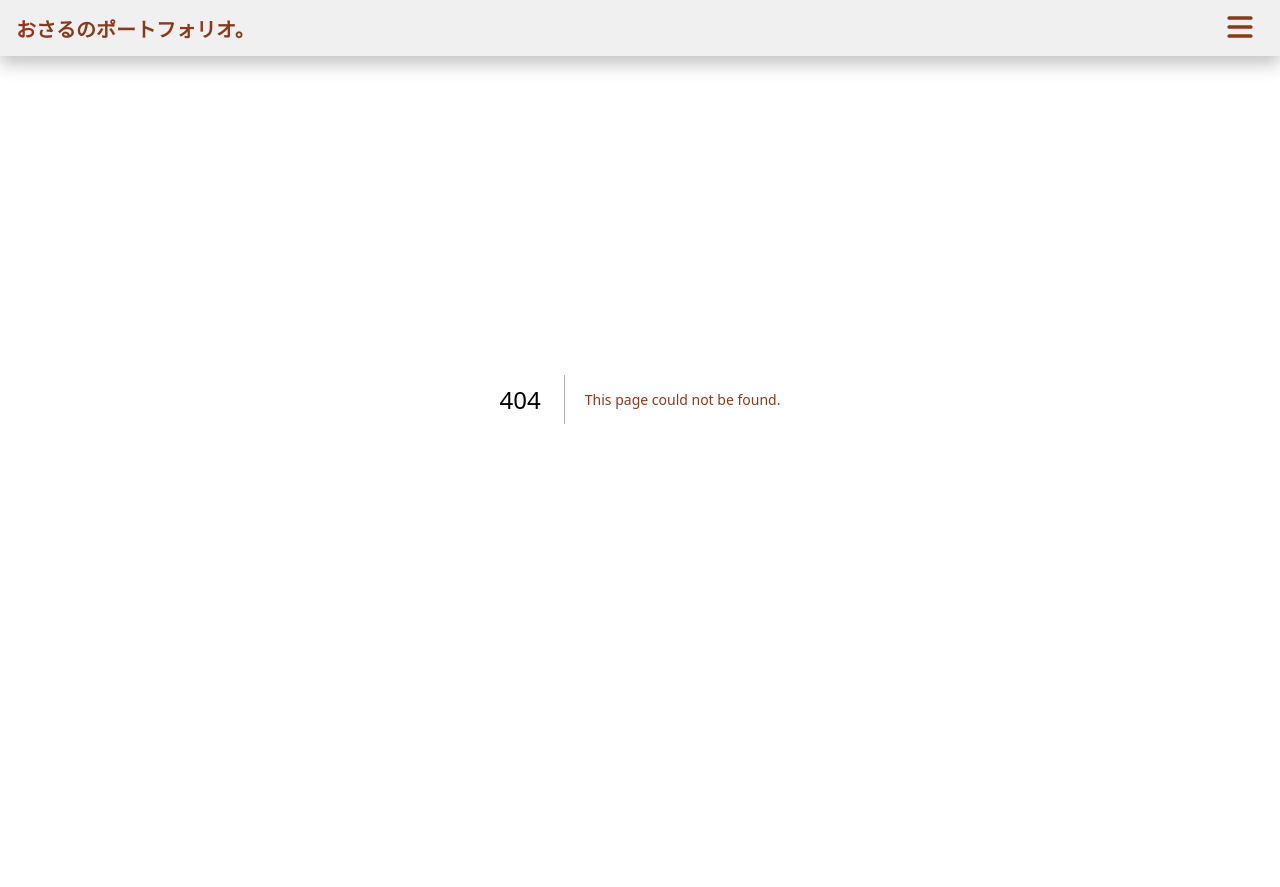
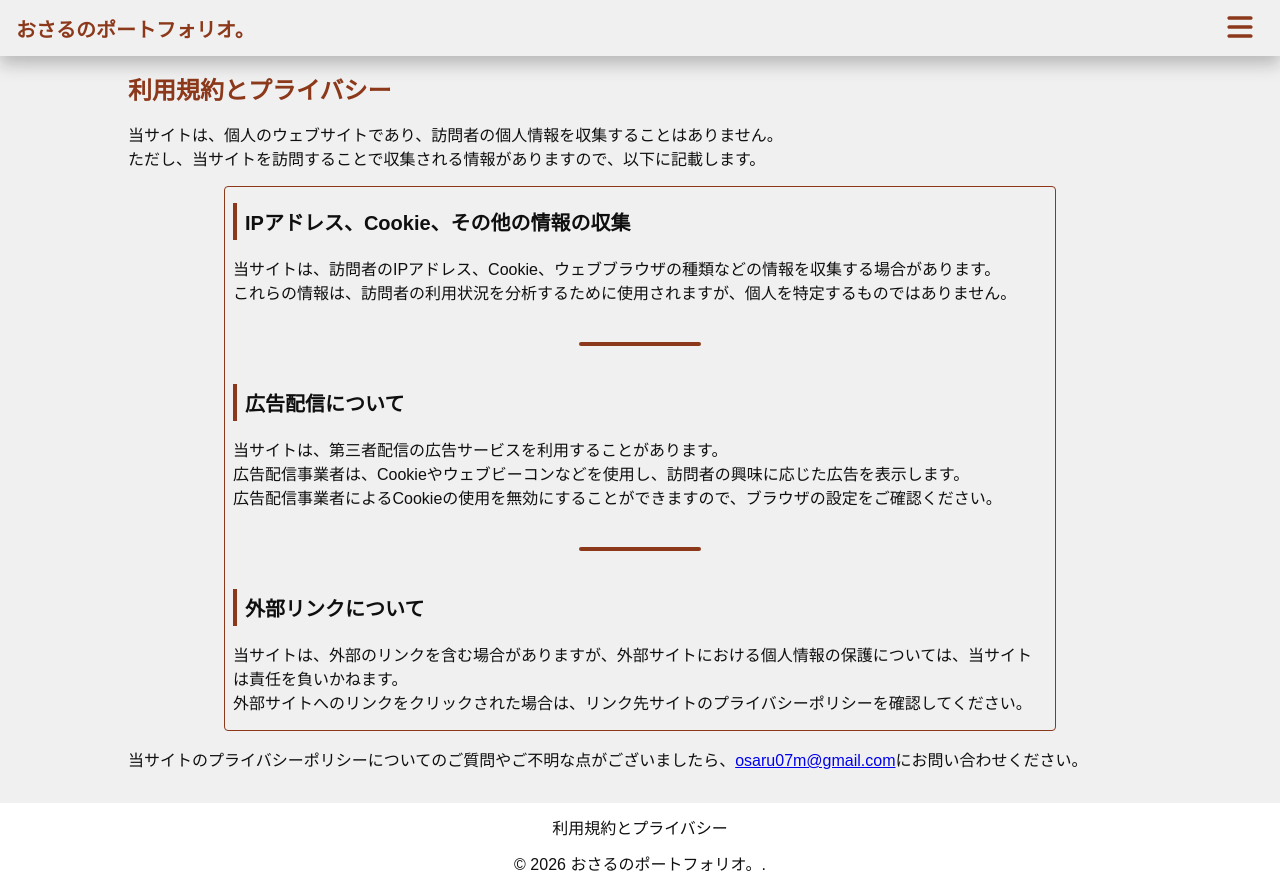
Before and after one commit to osaru07m/osaru07m.github.io, a Next.js app: page /terms-and-privacy in a window 1280 px wide. Before the commit this address had no page. Before the commit the page ends 800 px from the top, so only its background shows below. Built offline with nearby package versions, Linux system fonts and the light colour scheme; a web font is replaced by a local one.

Commit message:
feat: 利用規約とプライバシーページを作成する

```diff
--- /dev/null
+++ b/app/components/Footer/Footer.module.scss
@@ -0,0 +1,26 @@
+@use "../../styles/variables" as *;
+
+.footer {
+    background-color: $color-white-pure;
+    padding: .75rem 1rem;
+    display: flex;
+    flex-direction: column;
+    gap: .75rem;
+
+    &__links {
+        display: flex;
+        flex-wrap: wrap;
+        justify-content: center;
+        align-items: center;
+
+        &__item {
+            color: $color-black;
+            text-decoration: none;
+        }
+    }
+
+    &__copy {
+        margin: 0;
+        text-align: center;
+    }
+}
--- /dev/null
+++ b/app/components/Footer/Footer.tsx
@@ -0,0 +1,14 @@
+import Config from "@/config";
+import styles from "./Footer.module.scss";
+
+export default function FooterComponent() {
+    return (
+        <footer className={styles.footer}>
+            <div className={styles.footer__links}>
+                <a href="/terms-and-privacy/" className={styles.footer__links__item}>利用規約とプライバシー</a>
+
+            </div>
+            <p className={styles.footer__copy}>&copy; {(new Date()).getFullYear()} {Config.site.title}.</p>
+        </footer>
+    )
+}
--- a/app/layout.tsx
+++ b/app/layout.tsx
@@ -4,6 +4,7 @@ import { LINE_Seed_JP } from "next/font/google";
 import "./styles/globals.scss";
 import HeaderComponent from "@/app/components/Header/Header";
 import { GoogleAnalytics } from "@next/third-parties/google";
+import FooterComponent from "./components/Footer/Footer";
 
 const lineSeedJp = LINE_Seed_JP({
   variable: "--font-line-seed-jp",
@@ -26,6 +27,7 @@ export default function RootLayout({ children }: LayoutProps<"/">) {
         <HeaderComponent />
         {children}
         <GoogleAnalytics gaId="G-TPV9H42CE2" />
+        <FooterComponent />
       </body>
     </html>
   );
--- /dev/null
+++ b/app/terms-and-privacy/page.module.scss
@@ -0,0 +1,15 @@
+@use "../styles/variables" as *;
+
+.contents_box {
+    width: 65dvw;
+    margin: 0 auto;
+    padding: 1rem .5rem;
+    border-radius: 4px;
+    border: 1px solid $color-primary;
+
+    p {
+        &:last-of-type {
+            margin-bottom: 0;
+        }
+    }
+}
--- /dev/null
+++ b/app/terms-and-privacy/page.tsx
@@ -0,0 +1,31 @@
+import styles from "./page.module.scss";
+
+export default function TermsAndPrivacy() {
+    return (
+        <main>
+            <div className="container">
+                <h2>利用規約とプライバシー</h2>
+                <p>当サイトは、個人のウェブサイトであり、訪問者の個人情報を収集することはありません。<br />ただし、当サイトを訪問することで収集される情報がありますので、以下に記載します。</p>
+
+                <div className={styles.contents_box}>
+                    <section>
+                        <h3>IPアドレス、Cookie、その他の情報の収集</h3>
+                        <p>当サイトは、訪問者のIPアドレス、Cookie、ウェブブラウザの種類などの情報を収集する場合があります。<br />これらの情報は、訪問者の利用状況を分析するために使用されますが、個人を特定するものではありません。</p>
+                    </section>
+
+                    <section>
+                        <h3>広告配信について</h3>
+                        <p>当サイトは、第三者配信の広告サービスを利用することがあります。<br />広告配信事業者は、Cookieやウェブビーコンなどを使用し、訪問者の興味に応じた広告を表示します。<br />広告配信事業者によるCookieの使用を無効にすることができますので、ブラウザの設定をご確認ください。</p>
+                    </section>
+
+                    <section>
+                        <h3>外部リンクについて</h3>
+                        <p>当サイトは、外部のリンクを含む場合がありますが、外部サイトにおける個人情報の保護については、当サイトは責任を負いかねます。<br />外部サイトへのリンクをクリックされた場合は、リンク先サイトのプライバシーポリシーを確認してください。</p>
+                    </section>
+                </div>
+
+                <p>当サイトのプライバシーポリシーについてのご質問やご不明な点がございましたら、<a href="mailto:osaru07m@gmail.com">osaru07m@gmail.com</a>にお問い合わせください。</p>
+            </div>
+        </main>
+    )
+}
```
